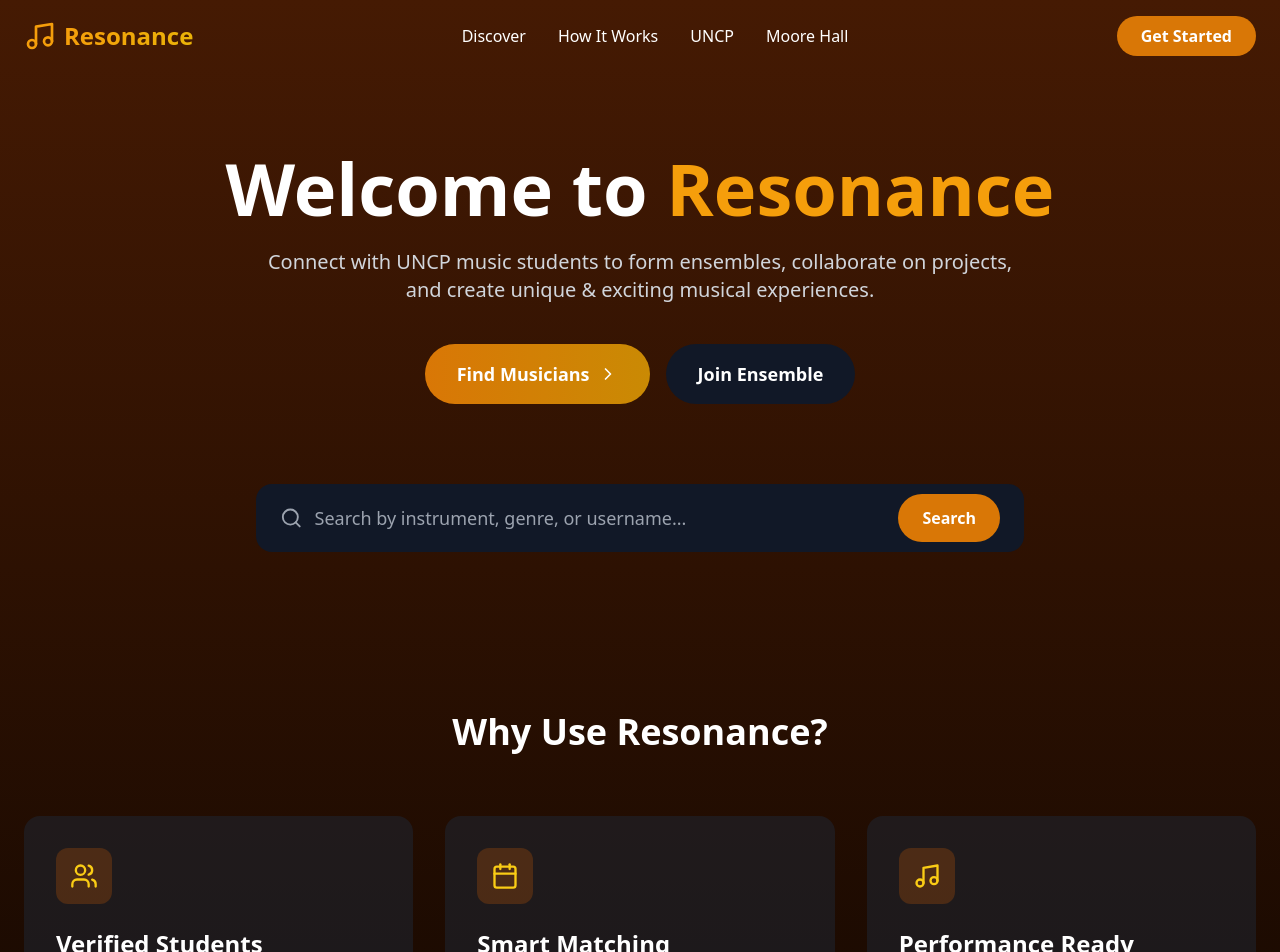
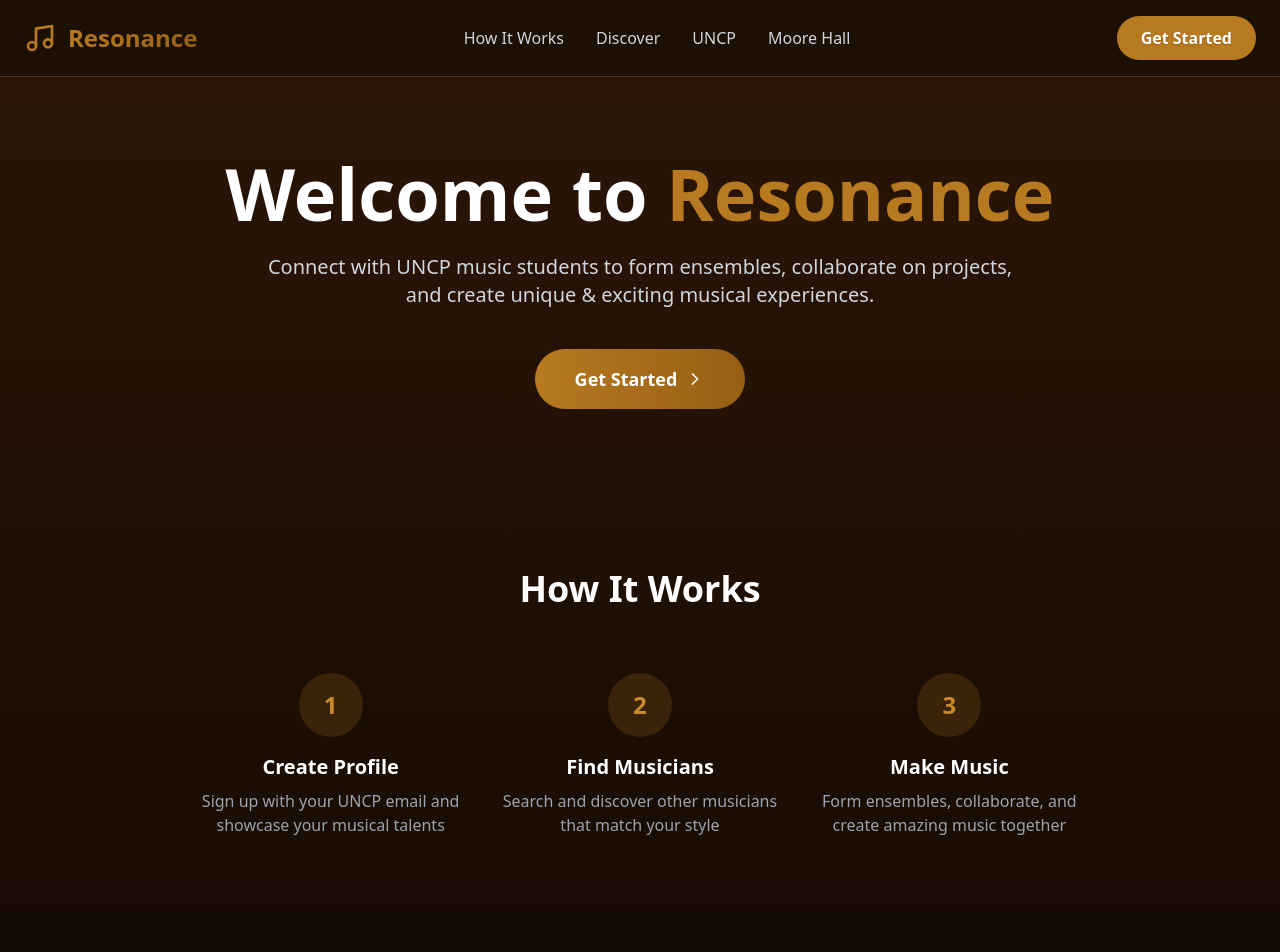
Before and after one commit to aidankuster/Resonance, a React app in the folder react-app/: page / in a window 1280 px wide. Shown: the top 952 px of the page. Built offline with nearby package versions, Linux system fonts and the light colour scheme; no server answers; the HTML template or start-up script is replaced by a standard one.

Commit message:
Updated Website Accent Color & Landing Page

```diff
--- a/react-app/src/pages/LandingPage.tsx
+++ b/react-app/src/pages/LandingPage.tsx
@@ -1,56 +1,68 @@
 import { useState } from "react";
-import { Music, Users, Calendar, Search, ChevronRight } from "lucide-react";
+import { Music, Users, Calendar, ChevronRight } from "lucide-react";
 import { Link, useNavigate } from "react-router-dom";
 import { useAuthContext } from "../contexts/AuthContext";
 
 function App() {
   const navigate = useNavigate();
   const { isAuthenticated } = useAuthContext();
-  const [searchQuery, setSearchQuery] = useState("");
-
-  const handleSearch = (e: React.FormEvent) => {
-    e.preventDefault();
-    if (searchQuery.trim()) {
-      navigate(`/search?q=${encodeURIComponent(searchQuery.trim())}`);
-    }
-  };
 
   return (
     <div className="min-h-screen bg-gradient-to-b from-amber-950 to-black text-white">
-      {/* Navigation */}
-      <nav className="container mx-auto px-6 py-4 flex justify-between items-center">
-        <div className="flex items-center space-x-2">
+      {/* Navigation - Styled like Dashboard */}
+      <header className="sticky top-0 z-50 bg-gray-900/80 backdrop-blur-md border-b border-gray-800">
+        <div className="container mx-auto px-6 py-4 flex justify-between items-center">
+          {/* Logo - Left */}
+          <Link
+            to="/"
+            className="flex items-center space-x-3 hover:opacity-80 transition"
+          >
             <Music className="h-8 w-8 text-amber-500" />
             <span className="text-2xl font-bold bg-gradient-to-r from-amber-500 to-yellow-500 bg-clip-text text-transparent">
               Resonance
             </span>
-        </div>
-        <div className="hidden md:flex space-x-8">
-          <a href="#" className="hover:text-amber-400 transition">
-            Discover
-          </a>
-          <a href="#" className="hover:text-amber-400 transition">
+          </Link>
+
+          {/* Navigation Links - Center */}
+          <div className="hidden md:flex items-center space-x-8">
+            <a
+              href="#how-it-works"
+              className="text-gray-300 hover:text-amber-400 transition font-medium"
+            >
               How It Works
             </a>
             <a
+              href="#features"
+              className="text-gray-300 hover:text-amber-400 transition font-medium"
+            >
+              Discover
+            </a>
+            <a
               href="https://www.uncp.edu"
-            className="hover:text-amber-400 transition"
+              target="_blank"
+              rel="noopener noreferrer"
+              className="text-gray-300 hover:text-amber-400 transition font-medium"
             >
               UNCP
             </a>
             <a
               href="https://www.uncp.edu/academics/colleges-and-schools/college-of-arts-and-sciences/music/index.html"
-            className="hover:text-amber-400 transition"
+              target="_blank"
+              rel="noopener noreferrer"
+              className="text-gray-300 hover:text-amber-400 transition font-medium"
             >
               Moore Hall
             </a>
           </div>
+
+          {/* Auth Button - Right */}
           <Link to={isAuthenticated ? "/dashboard" : "/userinitiation"}>
-          <button className="bg-amber-600 hover:bg-yellow-700 px-6 py-2 rounded-full font-semibold transition">
+            <button className="bg-amber-600 hover:bg-amber-700 px-6 py-2.5 rounded-full font-semibold transition">
               {isAuthenticated ? "Dashboard" : "Get Started"}
             </button>
           </Link>
-      </nav>
+        </div>
+      </header>
 
       {/* Hero Section */}
       <section className="container mx-auto px-6 py-20 text-center">
@@ -61,53 +73,56 @@ function App() {
           Connect with UNCP music students to form ensembles, collaborate on
           projects, and create unique & exciting musical experiences.
         </p>
-        <div className="flex flex-col md:flex-row gap-4 justify-center mb-20">
-          <button
-            onClick={() => navigate("/search")}
-            className="bg-gradient-to-r from-amber-600 to-yellow-600 hover:from-yellow-700 hover:to-amber-700 px-8 py-4 rounded-full text-lg font-bold flex items-center justify-center gap-2 transition"
-          >
-            Find Musicians <ChevronRight className="h-5 w-5" />
+        <Link to={isAuthenticated ? "/dashboard" : "/userinitiation"}>
+          <button className="bg-gradient-to-r from-amber-600 to-yellow-600 hover:from-amber-700 hover:to-amber-700 px-10 py-4 rounded-full text-lg font-bold transition transform hover:scale-105 inline-flex items-center gap-2">
+            Get Started <ChevronRight className="h-5 w-5" />
           </button>
-          <button className="bg-gray-900 hover:bg-gray-700 px-8 py-4 rounded-full text-lg font-bold transition">
-            Join Ensemble
-          </button>
-        </div>
-
-        {/* Search Bar */}
-        <form
-          onSubmit={handleSearch}
-          className="max-w-3xl mx-auto bg-gray-900 rounded-2xl p-2 flex flex-col md:flex-row items-center gap-4"
-        >
-          <div className="flex-1 flex items-center gap-3 px-4 py-3">
-            <Search className="text-gray-400" />
-            <input
-              type="text"
-              value={searchQuery}
-              onChange={(e) => setSearchQuery(e.target.value)}
-              placeholder="Search by instrument, genre, or username..."
-              className="bg-transparent w-full focus:outline-none text-lg"
-            />
-          </div>
-          <div className="flex items-center gap-4 px-4">
-            <button
-              type="submit"
-              className="bg-amber-600 hover:bg-yellow-700 px-6 py-3 rounded-full font-semibold"
-            >
-              Search
-            </button>
-          </div>
-        </form>
+        </Link>
       </section>
 
-      {/* Features */}
-      <section className="container mx-auto px-6 py-20">
+      {/* How It Works - Moved above Features */}
+      <section id="how-it-works" className="container mx-auto px-6 py-20">
+        <h2 className="text-4xl font-bold text-center mb-16">How It Works</h2>
+        <div className="grid md:grid-cols-3 gap-8 max-w-4xl mx-auto">
+          <div className="text-center">
+            <div className="bg-amber-500/20 w-16 h-16 rounded-full flex items-center justify-center mx-auto mb-4">
+              <span className="text-2xl font-bold text-amber-400">1</span>
+            </div>
+            <h3 className="text-xl font-bold mb-2">Create Profile</h3>
+            <p className="text-gray-400">
+              Sign up with your UNCP email and showcase your musical talents
+            </p>
+          </div>
+          <div className="text-center">
+            <div className="bg-amber-500/20 w-16 h-16 rounded-full flex items-center justify-center mx-auto mb-4">
+              <span className="text-2xl font-bold text-amber-400">2</span>
+            </div>
+            <h3 className="text-xl font-bold mb-2">Find Musicians</h3>
+            <p className="text-gray-400">
+              Search and discover other musicians that match your style
+            </p>
+          </div>
+          <div className="text-center">
+            <div className="bg-amber-500/20 w-16 h-16 rounded-full flex items-center justify-center mx-auto mb-4">
+              <span className="text-2xl font-bold text-amber-400">3</span>
+            </div>
+            <h3 className="text-xl font-bold mb-2">Make Music</h3>
+            <p className="text-gray-400">
+              Form ensembles, collaborate, and create amazing music together
+            </p>
+          </div>
+        </div>
+      </section>
+
+      {/* Features - Why Use Resonance? */}
+      <section id="features" className="container mx-auto px-6 py-20">
         <h2 className="text-4xl font-bold text-center mb-16">
           Why Use Resonance?
         </h2>
         <div className="grid md:grid-cols-3 gap-8">
-          <div className="bg-gray-800/50 rounded-2xl p-8 hover:bg-amber-900 transition">
-            <div className="bg-amber-700/30 w-14 h-14 rounded-xl flex items-center justify-center mb-6">
-              <Users className="h-7 w-7 text-yellow-400" />
+          <div className="bg-gray-800/50 backdrop-blur-sm rounded-2xl p-8 hover:bg-gray-800/70 transition border border-gray-800">
+            <div className="bg-amber-500/20 w-14 h-14 rounded-xl flex items-center justify-center mb-6">
+              <Users className="h-7 w-7 text-amber-400" />
             </div>
             <h3 className="text-2xl font-bold mb-4">Verified Students</h3>
             <p className="text-gray-300">
@@ -116,9 +131,9 @@ function App() {
             </p>
           </div>
 
-          <div className="bg-gray-800/50 rounded-2xl p-8 hover:bg-amber-900 transition">
-            <div className="bg-amber-700/30 w-14 h-14 rounded-xl flex items-center justify-center mb-6">
-              <Calendar className="h-7 w-7 text-yellow-400" />
+          <div className="bg-gray-800/50 backdrop-blur-sm rounded-2xl p-8 hover:bg-gray-800/70 transition border border-gray-800">
+            <div className="bg-amber-500/20 w-14 h-14 rounded-xl flex items-center justify-center mb-6">
+              <Calendar className="h-7 w-7 text-amber-400" />
             </div>
             <h3 className="text-2xl font-bold mb-4">Smart Matching</h3>
             <p className="text-gray-300">
@@ -127,9 +142,9 @@ function App() {
             </p>
           </div>
 
-          <div className="bg-gray-800/50 rounded-2xl p-8 hover:bg-amber-900 transition">
-            <div className="bg-amber-700/30 w-14 h-14 rounded-xl flex items-center justify-center mb-6">
-              <Music className="h-7 w-7 text-yellow-400" />
+          <div className="bg-gray-800/50 backdrop-blur-sm rounded-2xl p-8 hover:bg-gray-800/70 transition border border-gray-800">
+            <div className="bg-amber-500/20 w-14 h-14 rounded-xl flex items-center justify-center mb-6">
+              <Music className="h-7 w-7 text-amber-400" />
             </div>
             <h3 className="text-2xl font-bold mb-4">Performance Ready</h3>
             <p className="text-gray-300">
--- a/react-app/src/styles/index.css
+++ b/react-app/src/styles/index.css
@@ -1,3 +1,266 @@
 @tailwind base;
 @tailwind components;
 @tailwind utilities;
+
+/* UNCP Gold Override - Rich Dark Orange-Gold Version */
+:root {
+  --uncp-gold: #a86e1a;
+  --uncp-gold-warm: #b87a20;
+  --uncp-gold-deep: #965f14;
+  --uncp-brown-warm: #6e3d12;
+  --uncp-brown-deep: #542c0c;
+  --uncp-brown-dark: #3a1e08;
+}
+
+/* Override all amber-500 variations */
+.text-amber-500,
+.hover\:text-amber-500:hover,
+.text-amber-400,
+.text-amber-600 {
+  color: var(--uncp-gold-warm) !important;
+}
+
+.bg-amber-500,
+.bg-amber-600,
+.bg-amber-700,
+.hover\:bg-amber-600:hover,
+.hover\:bg-amber-700:hover {
+  background-color: var(--uncp-gold-warm) !important;
+}
+
+/* Darker hover states - better contrast for white text */
+.hover\:bg-amber-700:hover {
+  background-color: var(--uncp-gold-deep) !important;
+}
+
+/* Gradients */
+.from-amber-500,
+.from-amber-600,
+.from-amber-700 {
+  --tw-gradient-from: var(--uncp-gold-warm) !important;
+  --tw-gradient-to: rgb(184 122 32 / 0) !important;
+  --tw-gradient-stops: var(--tw-gradient-from), var(--tw-gradient-to) !important;
+}
+
+.to-yellow-500,
+.to-yellow-600,
+.to-yellow-700 {
+  --tw-gradient-to: var(--uncp-gold-deep) !important;
+}
+
+/* Borders */
+.border-amber-500,
+.border-amber-600,
+.border-amber-800\/30 {
+  border-color: var(--uncp-gold-warm) !important;
+}
+
+/* Ring/focus states */
+.focus\:border-amber-500:focus {
+  border-color: var(--uncp-gold-warm) !important;
+}
+
+.ring-amber-500,
+.focus\:ring-amber-500:focus {
+  --tw-ring-color: var(--uncp-gold-warm) !important;
+}
+
+/* Text gradient */
+.bg-gradient-to-r.from-amber-500.to-yellow-500,
+.bg-gradient-to-r.from-amber-600.to-yellow-600 {
+  background-image: linear-gradient(to right, var(--uncp-gold-warm), var(--uncp-gold-deep)) !important;
+}
+
+/* Background opacity variants */
+.bg-amber-500\/10 { background-color: rgb(184 122 32 / 0.1) !important; }
+.bg-amber-500\/20 { background-color: rgb(184 122 32 / 0.2) !important; }
+.bg-amber-500\/30 { background-color: rgb(184 122 32 / 0.3) !important; }
+.bg-amber-900\/10 { background-color: rgb(84 44 12 / 0.1) !important; }
+.bg-amber-900\/20 { background-color: rgb(84 44 12 / 0.2) !important; }
+.bg-amber-900\/30 { background-color: rgb(84 44 12 / 0.3) !important; }
+
+/* Text opacity variants - slightly lighter for readability */
+.text-amber-400 { color: #c98a2c !important; }
+.text-amber-300 { color: #d49830 !important; }
+.text-yellow-400 { color: #c98a2c !important; }
+.text-yellow-300 { color: #d49830 !important; }
+
+/* Background gradient clips */
+.bg-gradient-to-r.from-amber-500.to-yellow-500 {
+  --tw-gradient-from: var(--uncp-gold-warm) !important;
+  --tw-gradient-to: var(--uncp-gold-deep) !important;
+}
+
+/* Override the main page background gradients - DARKER VERSION */
+.bg-gradient-to-b.from-amber-950.to-black {
+  background-image: linear-gradient(to bottom, #2c1606, #000000) !important;
+}
+
+.bg-gradient-to-b.from-amber-950.to-black.text-white {
+  background-image: linear-gradient(to bottom, #2c1606, #000000) !important;
+}
+
+/* Welcome banner gradient */
+.bg-gradient-to-r.from-amber-900\/30.to-yellow-900\/30 {
+  background-image: linear-gradient(to right, rgb(110 61 18 / 0.3), rgb(84 44 12 / 0.3)) !important;
+}
+
+/* Profile header gradient */
+.bg-gradient-to-r.from-amber-900\/20.to-yellow-900\/20 {
+  background-image: linear-gradient(to right, rgb(110 61 18 / 0.2), rgb(84 44 12 / 0.2)) !important;
+}
+
+/* Project header gradient */
+.bg-gradient-to-r.from-amber-900\/20.to-yellow-900\/20.rounded-3xl {
+  background-image: linear-gradient(to right, rgb(110 61 18 / 0.2), rgb(84 44 12 / 0.2)) !important;
+}
+
+/* Admin dashboard header gradient */
+.bg-gradient-to-r.from-purple-900\/20.to-amber-900\/20 {
+  background-image: linear-gradient(to right, rgb(88 28 135 / 0.2), rgb(110 61 18 / 0.2)) !important;
+}
+
+/* Button gradients - darker for better white text contrast */
+.bg-gradient-to-r.from-amber-600.to-yellow-600 {
+  background-image: linear-gradient(to right, #b87a20, #965f14) !important;
+}
+
+.bg-gradient-to-r.from-amber-600.to-yellow-600:hover {
+  background-image: linear-gradient(to right, #a86e1a, #7d4f10) !important;
+}
+
+.hover\:from-amber-700:hover {
+  --tw-gradient-from: #965f14 !important;
+}
+
+.hover\:to-amber-700:hover {
+  --tw-gradient-to: #7d4f10 !important;
+}
+
+/* Avatar/profile picture gradient */
+.bg-gradient-to-br.from-amber-500.to-yellow-500 {
+  background-image: linear-gradient(to bottom right, #b87a20, #965f14) !important;
+}
+
+.bg-gradient-to-br.from-amber-500\/20.to-yellow-500\/20 {
+  background-image: linear-gradient(to bottom right, rgb(184 122 32 / 0.2), rgb(150 95 20 / 0.2)) !important;
+}
+
+/* Sidebar/navigation gradient backgrounds */
+.from-amber-950 {
+  --tw-gradient-from: #2c1606 !important;
+}
+
+.to-black {
+  --tw-gradient-to: #000000 !important;
+}
+
+/* Any remaining colors - warm dark browns */
+.bg-amber-950 {
+  background-color: #2c1606 !important;
+}
+
+.bg-amber-900 {
+  background-color: #542c0c !important;
+}
+
+.bg-amber-900\/30 {
+  background-color: rgb(84 44 12 / 0.3) !important;
+}
+
+.bg-amber-900\/50 {
+  background-color: rgb(84 44 12 / 0.5) !important;
+}
+
+.bg-yellow-900 {
+  background-color: #542c0c !important;
+}
+
+.bg-yellow-900\/30 {
+  background-color: rgb(84 44 12 / 0.3) !important;
+}
+
+/* Border colors */
+.border-amber-800\/30 {
+  border-color: rgb(110 61 18 / 0.3) !important;
+}
+
+.border-amber-800 {
+  border-color: #6e3d12 !important;
+}
+
+/* Warm hover states */
+.hover\:bg-gray-800:hover {
+  background-color: rgb(50 30 12 / 0.8) !important;
+}
+
+.bg-gray-800\/50 {
+  background-color: rgb(40 25 10 / 0.5) !important;
+}
+
+.bg-gray-900\/50 {
+  background-color: rgb(30 18 7 / 0.5) !important;
+}
+
+.bg-gray-900\/80 {
+  background-color: rgb(25 15 6 / 0.8) !important;
+}
+
+.border-gray-800 {
+  border-color: #543414 !important;
+}
+
+.border-gray-700 {
+  border-color: #6e3d12 !important;
+}
+
+/* Status colors remain distinct */
+.bg-green-900\/30 {
+  background-color: rgb(22 101 52 / 0.3) !important;
+}
+
+.bg-blue-900\/30 {
+  background-color: rgb(30 58 138 / 0.3) !important;
+}
+
+.bg-yellow-900\/30 {
+  background-color: rgb(110 61 18 / 0.3) !important;
+}
+
+.bg-red-900\/30 {
+  background-color: rgb(127 29 29 / 0.3) !important;
+}
+
+.bg-purple-900\/30 {
+  background-color: rgb(88 28 135 / 0.3) !important;
+}
+
+/* Additional rich gold touches */
+.text-amber-200 {
+  color: #d49830 !important;
+}
+
+.bg-amber-800 {
+  background-color: #6e3d12 !important;
+}
+
+.bg-amber-700 {
+  background-color: #965f14 !important;
+}
+
+.hover\:text-amber-300:hover {
+  color: #c98a2c !important;
+}
+
+.hover\:border-amber-500\/30:hover {
+  border-color: rgb(184 122 32 / 0.3) !important;
+}
+
+/* Button text - ensure white text is readable */
+button.bg-amber-600,
+button.bg-amber-700,
+a.bg-amber-600,
+a.bg-amber-700 {
+  color: #ffffff !important;
+  text-shadow: 0 1px 2px rgba(0, 0, 0, 0.2) !important;
+}
```
Lines whose indentation alone changed are shown as unchanged.
